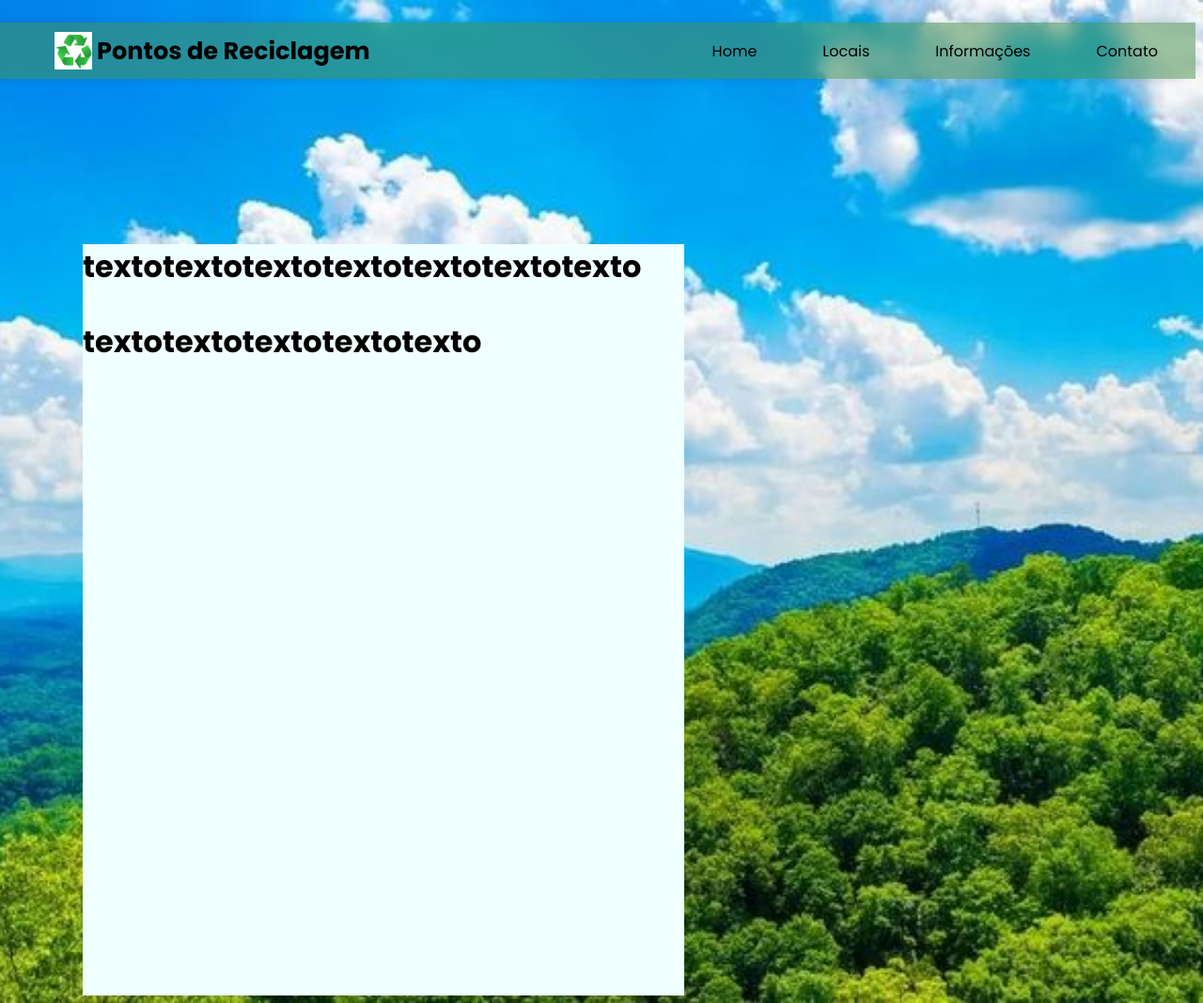
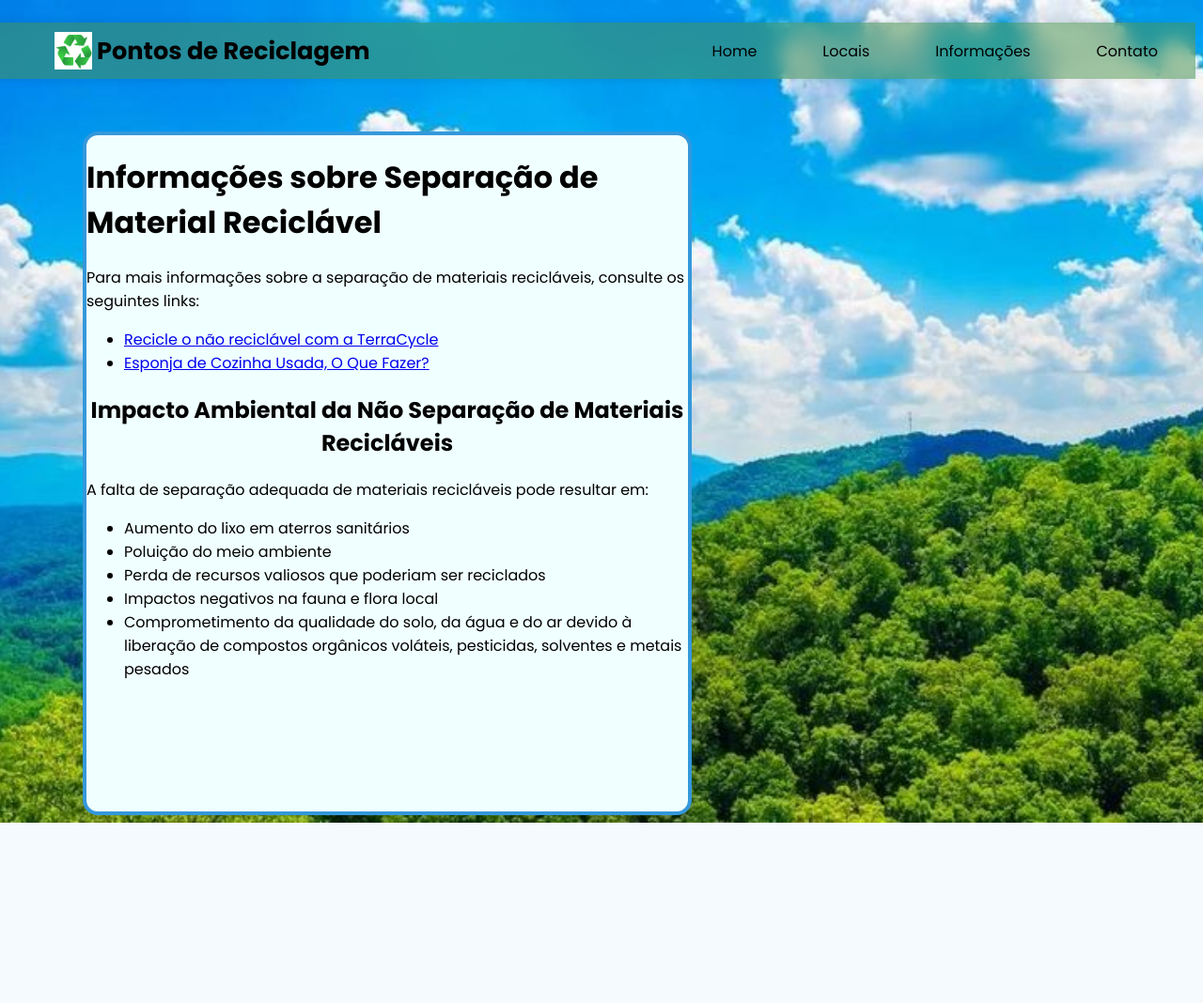
Before and after one commit to WolfgangVM/Projeto_Integrador, a Django app: page /info/ in a window 1280 px wide. Shown: the whole page at 94% size. After the commit the page ends 876 px from the top, so only its background shows below. Run offline with Django 5.2, Linux system fonts and the light colour scheme.

Commit message:
correção

```diff
--- a/Server_Django/home/static/css/style.css
+++ b/Server_Django/home/static/css/style.css
@@ -193,12 +209,16 @@ h2{
 /* pagina info*/
 
 .textoInf{
-    height: 100vh;
+    height: 90vh;
     width: 80vh;
-    margin-top: 20vh;
+    margin-top: 5vh;
     background-color: azure;
     position: relative;
     background-position-x: 100;
     margin-left: 10vh;
     margin-right: 10vh;
+    border-width: 0.5vh;
+    border-color: #3498db;
+    border-style: solid;
+    border-radius: 2vh;
 }
--- a/Server_Django/home/templates/contato.html
+++ b/Server_Django/home/templates/contato.html
@@ -53,7 +53,7 @@
 	 <section class="chat-container">
         <h2>Fale Conosco</h2>
         <p></p>
-        <p id="pcontato">Na caixa de dialogo, escreva sua duvida, informações sobre locais, ou algua sugestão.</p>
+        <p id="pcontato">Na caixa de dialogo, escreva sua duvida, informações sobre locais ou alguma sugestão.</p>
         <div class="chat-box" id="chat-box">
             <!-- As mensagens aparecerão aqui -->
         </div>
--- a/Server_Django/home/templates/index.html
+++ b/Server_Django/home/templates/index.html
@@ -13,7 +13,6 @@
     <meta name="viewport" content="width=device-width, initial-scale=1.0, maximum-scale=1.0, user-scalable=no" />
 
     <title>Local de descarte</title>
-
     <body style="background-image: url('{%static 'img/fundo.jpg'%}');">
             <nav>
                 <ul class="barra">
--- a/Server_Django/home/templates/info.html
+++ b/Server_Django/home/templates/info.html
@@ -42,9 +42,27 @@
         </ul>
 
     </nav>
+  <main>
     <div class="textoInf">
-        <h1>textotextotextotextotextotextotexto <p>textotextotextotextotexto</p></h1>
+        <h1>Informações sobre Separação de Material Reciclável</h1>
+        <p>Para mais informações sobre a separação de materiais recicláveis, consulte os seguintes links:</p>
+        <ul>
+            <li><a href="https://www.terracycle.com/pt-BR/#@-14.235004:-51.92528zoom:4" target="_blank">Recicle o não reciclável com a TerraCycle</a></li>
+            <li><a href="https://www.facebook.com/share/v/Ps9Qb5PcKVDHZ6ak/" target="_blank">Esponja de Cozinha Usada, O Que Fazer?</a></li>
+
+        </ul>
+        <h2>Impacto Ambiental da Não Separação de Materiais Recicláveis</h2>
+        <p>A falta de separação adequada de materiais recicláveis pode resultar em:</p>
+        <ul>
+            <li>Aumento do lixo em aterros sanitários</li>
+            <li>Poluição do meio ambiente</li>
+            <li>Perda de recursos valiosos que poderiam ser reciclados</li>
+            <li>Impactos negativos na fauna e flora local</li>
+            <li>Comprometimento da qualidade do solo, da água e do ar devido à liberação de compostos orgânicos voláteis, pesticidas, solventes e metais pesados</li>
+        </ul>
     </div>
+  </main>
+
 
     <script src="{% static 'js/index.js' %}"></script>
 </body>
```
Also changed, not shown: other parts of Server_Django/home/static/css/style.css (+29 -13 lines).
